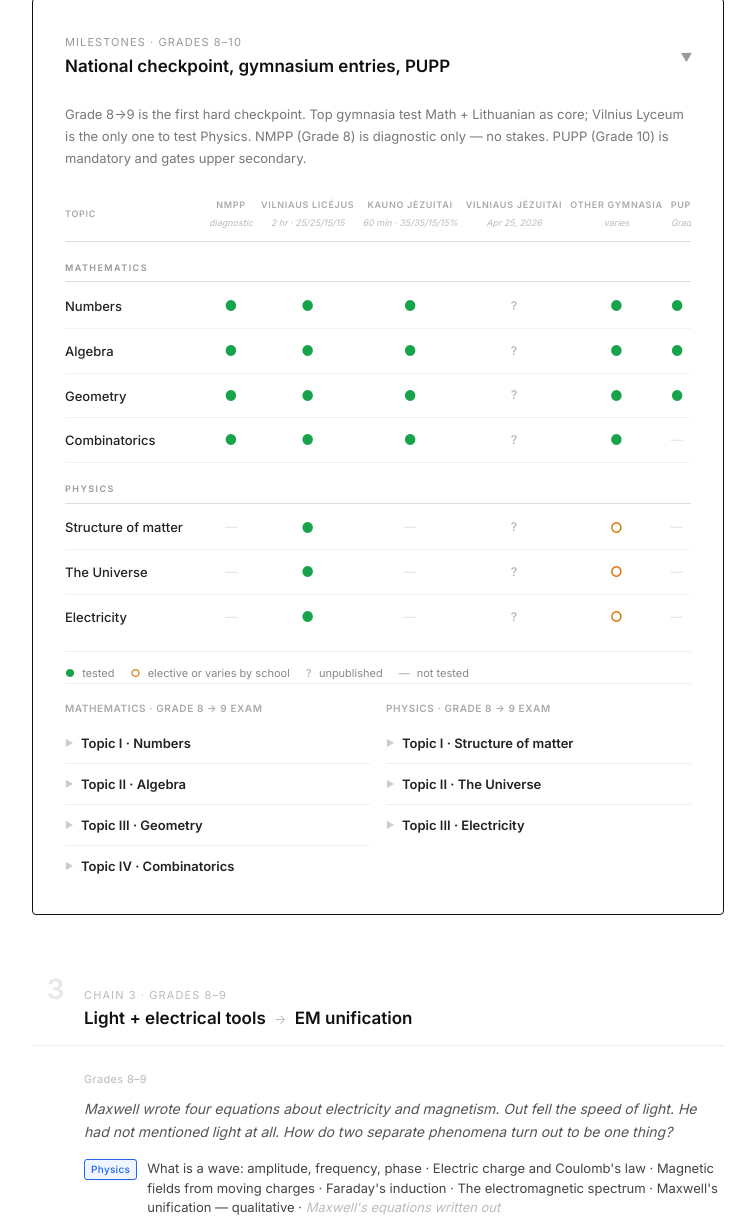
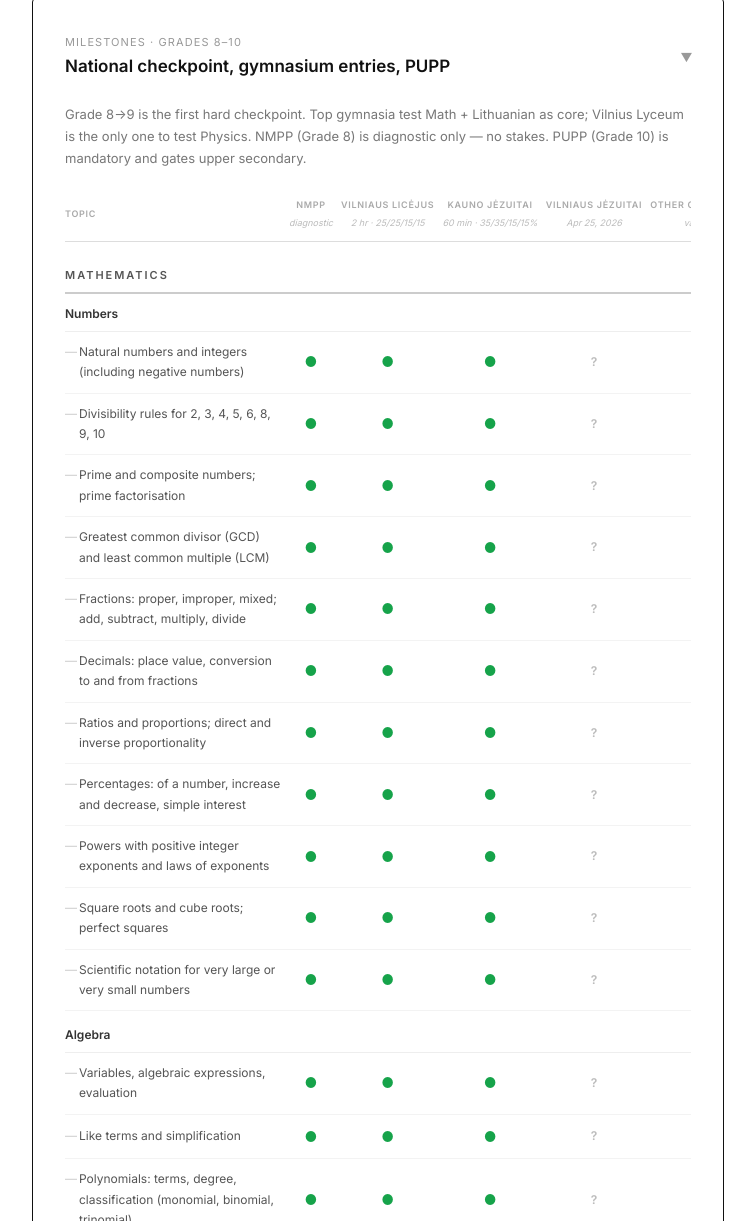
Before and after one commit to adomasgaudi/Dark-Dark-Forest, a plain HTML site: page curriculum/map.html in a window 1280 px wide. Shown: the part 2738-3959 px from the top of the page, without its empty margins (262-1017 px from the left). Drawn offline with Linux system fonts and the light colour scheme.

Commit message:
js table

```diff
--- a/curriculum/map.html
+++ b/curriculum/map.html
@@ -555,20 +555,50 @@
     font-style: italic;
   }
 
+  /* Subject divider (Mathematics, Physics) */
   .exam-table .topic-section td {
-    font-size: 9px;
-    letter-spacing: 0.16em;
+    font-size: 11px;
+    letter-spacing: 0.18em;
     text-transform: uppercase;
-    color: #999;
+    color: #555;
+    font-weight: 700;
+    text-align: left;
+    padding: 24px 0 8px;
+    border-bottom: 2px solid #ccc;
+    background: transparent;
+  }
+
+  /* Topic divider within a subject (Numbers, Algebra, etc.) */
+  .exam-table .topic-header td {
+    font-size: 12px;
+    color: #333;
     font-weight: 600;
     text-align: left;
-    padding: 18px 0 6px;
-    border-bottom: 1px solid #ddd;
+    padding: 14px 0 6px;
+    border-bottom: 1px solid #eee;
+    border-top: none;
     background: transparent;
   }
 
-  .exam-table .topic-section + tr td {
-    padding-top: 12px;
+  .exam-table .topic-section + tr td,
+  .exam-table .topic-header + tr td {
+    padding-top: 10px;
+  }
+
+  .exam-table td.point-text {
+    font-weight: 400;
+    font-size: 12px;
+    color: #555;
+    padding-left: 14px;
+    position: relative;
+    min-width: 220px;
+  }
+
+  .exam-table td.point-text::before {
+    content: '—';
+    position: absolute;
+    left: 0;
+    color: #ccc;
   }
 
   .exam-legend {
@@ -923,92 +953,8 @@
 
   <p class="milestone-desc">Grade 8→9 is the first hard checkpoint. Top gymnasia test Math + Lithuanian as core; Vilnius Lyceum is the only one to test Physics. NMPP (Grade 8) is diagnostic only — no stakes. PUPP (Grade 10) is mandatory and gates upper secondary.</p>
 
-  <div class="exam-table-wrap">
-    <table class="exam-table">
-      <thead>
-        <tr>
-          <th>Topic</th>
-          <th>NMPP<span class="col-sub">diagnostic</span></th>
-          <th>Vilniaus Licėjus<span class="col-sub">2 hr · 25/25/15/15</span></th>
-          <th>Kauno Jėzuitai<span class="col-sub">60 min · 35/35/15/15%</span></th>
-          <th>Vilniaus Jėzuitai<span class="col-sub">Apr 25, 2026</span></th>
-          <th>Other gymnasia<span class="col-sub">varies</span></th>
-          <th>PUPP<span class="col-sub">Grade 10 gate</span></th>
-        </tr>
-      </thead>
-      <tbody>
-
-        <tr class="topic-section"><td colspan="7">Mathematics</td></tr>
-
-        <tr>
-          <td>Numbers</td>
-          <td><span class="yes">●</span></td>
-          <td><span class="yes">●</span></td>
-          <td><span class="yes">●</span></td>
-          <td><span class="unk">?</span></td>
-          <td><span class="yes">●</span></td>
-          <td><span class="yes">●</span></td>
-        </tr>
-        <tr>
-          <td>Algebra</td>
-          <td><span class="yes">●</span></td>
-          <td><span class="yes">●</span></td>
-          <td><span class="yes">●</span></td>
-          <td><span class="unk">?</span></td>
-          <td><span class="yes">●</span></td>
-          <td><span class="yes">●</span></td>
-        </tr>
-        <tr>
-          <td>Geometry</td>
-          <td><span class="yes">●</span></td>
-          <td><span class="yes">●</span></td>
-          <td><span class="yes">●</span></td>
-          <td><span class="unk">?</span></td>
-          <td><span class="yes">●</span></td>
-          <td><span class="yes">●</span></td>
-        </tr>
-        <tr>
-          <td>Combinatorics</td>
-          <td><span class="yes">●</span></td>
-          <td><span class="yes">●</span></td>
-          <td><span class="yes">●</span></td>
-          <td><span class="unk">?</span></td>
-          <td><span class="yes">●</span></td>
-          <td><span class="no">—</span></td>
-        </tr>
-
-        <tr class="topic-section"><td colspan="7">Physics</td></tr>
-
-        <tr>
-          <td>Structure of matter</td>
-          <td><span class="no">—</span></td>
-          <td><span class="yes">●</span></td>
-          <td><span class="no">—</span></td>
-          <td><span class="unk">?</span></td>
-          <td><span class="elec">○</span></td>
-          <td><span class="no">—</span></td>
-        </tr>
-        <tr>
-          <td>The Universe</td>
-          <td><span class="no">—</span></td>
-          <td><span class="yes">●</span></td>
-          <td><span class="no">—</span></td>
-          <td><span class="unk">?</span></td>
-          <td><span class="elec">○</span></td>
-          <td><span class="no">—</span></td>
-        </tr>
-        <tr>
-          <td>Electricity</td>
-          <td><span class="no">—</span></td>
-          <td><span class="yes">●</span></td>
-          <td><span class="no">—</span></td>
-          <td><span class="unk">?</span></td>
-          <td><span class="elec">○</span></td>
-          <td><span class="no">—</span></td>
-        </tr>
-
-      </tbody>
-    </table>
+  <div class="exam-table-wrap" id="exam-table-8-10-mount">
+    <!-- Rendered from examData8to10 at bottom of file -->
   </div>
 
   <div class="exam-legend">
@@ -1017,160 +963,8 @@
     <span><b style="color:#bbb;">?</b> unpublished</span>
     <span><b style="color:#bbb;">—</b> not tested</span>
   </div>
-  <div class="milestone-grid">
-
-    <div class="ms-col">
-      <div class="ms-col-title">Mathematics · Grade 8 → 9 exam</div>
-
-      <div class="ms-topic">
-        <div class="ms-topic-title" onclick="this.parentElement.classList.toggle('open')">
-          <span class="ms-topic-arrow">▶</span> Topic I · Numbers
-        </div>
-        <div class="ms-topic-body">
-          <ul class="ms-topic-list">
-            <li>Natural numbers and integers (including negative numbers and operations on them)</li>
-            <li>Divisibility rules for 2, 3, 4, 5, 6, 8, 9, 10</li>
-            <li>Prime and composite numbers; prime factorisation</li>
-            <li>Greatest common divisor (GCD) and least common multiple (LCM)</li>
-            <li>Fractions: proper, improper, mixed; add, subtract, multiply, divide</li>
-            <li>Decimals: place value, conversion to and from fractions</li>
-            <li>Ratios and proportions; direct and inverse proportionality</li>
-            <li>Percentages: of a number, increase and decrease, simple interest</li>
-            <li>Powers with positive integer exponents and laws of exponents</li>
-            <li>Square roots and cube roots; perfect squares</li>
-            <li>Scientific notation for very large or very small numbers</li>
-          </ul>
-        </div>
-      </div>
-
-      <div class="ms-topic">
-        <div class="ms-topic-title" onclick="this.parentElement.classList.toggle('open')">
-          <span class="ms-topic-arrow">▶</span> Topic II · Algebra
-        </div>
-        <div class="ms-topic-body">
-          <ul class="ms-topic-list">
-            <li>Variables, algebraic expressions, evaluation</li>
-            <li>Like terms and simplification</li>
-            <li>Polynomials: terms, degree, classification (monomial, binomial, trinomial)</li>
-            <li>Polynomial operations: addition, subtraction, multiplication</li>
-            <li>Special products: (a+b)², (a−b)², (a+b)(a−b)</li>
-            <li>Factoring: common factor, grouping, special patterns (difference of squares, perfect square trinomial)</li>
-            <li>Linear equations in one variable: solving and checking</li>
-            <li>Linear inequalities: solving and graphing on a number line</li>
-            <li>Systems of two linear equations: substitution and elimination</li>
-            <li>Word problems: motion (d = v·t), mixture, age, money</li>
-          </ul>
-        </div>
-      </div>
-
-      <div class="ms-topic">
-        <div class="ms-topic-title" onclick="this.parentElement.classList.toggle('open')">
-          <span class="ms-topic-arrow">▶</span> Topic III · Geometry
-        </div>
-        <div class="ms-topic-body">
-          <ul class="ms-topic-list">
-            <li>Angle types: acute, right, obtuse, straight, reflex; complementary, supplementary, vertical</li>
-            <li>Parallel lines cut by a transversal: corresponding, alternate interior, alternate exterior, co-interior angles</li>
-            <li>Triangles by sides: scalene, isosceles, equilateral</li>
-            <li>Triangles by angles: acute, right, obtuse</li>
-            <li>Triangle angle sum = 180°; exterior angle theorem</li>
-            <li>Congruence criteria: SSS, SAS, ASA, AAS, RHS</li>
-            <li>Pythagorean theorem and its converse</li>
-            <li>Perimeter and area: rectangle, square, parallelogram, triangle, trapezoid, rhombus</li>
-            <li>Quadrilateral properties and classification</li>
-            <li>Circle: radius, diameter, chord, circumference, area</li>
-            <li>3D solids: cube, cuboid, prism, pyramid, cylinder, cone, sphere</li>
-            <li>Surface area and volume of the above solids</li>
-          </ul>
-        </div>
-      </div>
-
-      <div class="ms-topic">
-        <div class="ms-topic-title" onclick="this.parentElement.classList.toggle('open')">
-          <span class="ms-topic-arrow">▶</span> Topic IV · Combinatorics
-        </div>
-        <div class="ms-topic-body">
-          <ul class="ms-topic-list">
-            <li>Fundamental counting principle (multiplication rule)</li>
-            <li>Addition rule for mutually exclusive cases</li>
-            <li>Tree diagrams for systematic counting</li>
-            <li>Simple permutations and arrangements</li>
-            <li>Simple combinations</li>
-            <li>Basic factorial notation</li>
-          </ul>
-          <div class="ms-topic-note">Limited to simple problems at this level.</div>
-        </div>
-      </div>
-    </div>
-
-    <div class="ms-col">
-      <div class="ms-col-title">Physics · Grade 8 → 9 exam</div>
-
-      <div class="ms-topic">
-        <div class="ms-topic-title" onclick="this.parentElement.classList.toggle('open')">
-          <span class="ms-topic-arrow">▶</span> Topic I · Structure of matter
-        </div>
-        <div class="ms-topic-body">
-          <ul class="ms-topic-list">
-            <li>Atomic notation: chemical symbol with mass number A on top, atomic number Z on bottom</li>
-            <li>Atomic number Z = number of protons (defines the element)</li>
-            <li>Mass number A = protons + neutrons</li>
-            <li>Isotopes: same Z, different A (e.g. ¹²C, ¹³C, ¹⁴C)</li>
-            <li><strong>Alpha decay (α):</strong> emits a helium nucleus; A −4, Z −2</li>
-            <li><strong>Beta-minus decay (β⁻):</strong> neutron → proton + electron; A unchanged, Z +1</li>
-            <li><strong>Beta-plus decay (β⁺):</strong> proton → neutron + positron; A unchanged, Z −1</li>
-            <li><strong>Gamma emission (γ):</strong> high-energy photon; A and Z unchanged</li>
-            <li>Half-life: time for half a radioactive sample to decay</li>
-            <li>Nuclear fission: heavy nucleus splits (uranium-235, chain reaction)</li>
-            <li>Nuclear fusion: light nuclei combine into heavier ones (hydrogen → helium in stars)</li>
-            <li>Conservation of atomic and mass numbers in nuclear equations</li>
-            <li>Radiation protection: distance, time, shielding (paper for α, aluminium for β, lead for γ)</li>
-          </ul>
-          <div class="ms-topic-note">Basically: what atoms are made of and how they break apart.</div>
-        </div>
-      </div>
-
-      <div class="ms-topic">
-        <div class="ms-topic-title" onclick="this.parentElement.classList.toggle('open')">
-          <span class="ms-topic-arrow">▶</span> Topic II · The Universe
-        </div>
-        <div class="ms-topic-body">
-          <ul class="ms-topic-list">
-            <li>Hierarchy of cosmic objects: planet, moon, star, planetary system, star cluster, nebula, galaxy, galaxy cluster</li>
-            <li>The Solar System: Sun + 8 planets, moons, asteroid belt</li>
-            <li>Nebulae as stellar nurseries: emission, dark, planetary, supernova remnants</li>
-            <li>Stellar energy source: nuclear fusion of hydrogen into helium (proton-proton chain)</li>
-            <li><strong>Low-mass stars (~Sun):</strong> main sequence → red giant → planetary nebula → white dwarf</li>
-            <li><strong>High-mass stars (≥8 solar masses):</strong> main sequence → red supergiant → supernova → neutron star or black hole</li>
-            <li>Galaxy types: spiral (Milky Way), elliptical, irregular</li>
-            <li>Light-year as a unit of distance</li>
-            <li>The Big Bang and the expanding universe (brief introduction)</li>
-          </ul>
-          <div class="ms-topic-note">Surprisingly deep for a Grade 8 exam — they need to know how stars live and die.</div>
-        </div>
-      </div>
-
-      <div class="ms-topic">
-        <div class="ms-topic-title" onclick="this.parentElement.classList.toggle('open')">
-          <span class="ms-topic-arrow">▶</span> Topic III · Electricity
-        </div>
-        <div class="ms-topic-body">
-          <ul class="ms-topic-list">
-            <li>Electric charge: positive and negative, conservation, unit (coulomb, C)</li>
-            <li>Electric current: rate of charge flow, I = Q/t, unit (ampere, A)</li>
-            <li>Voltage / potential difference: energy per charge, V = W/Q, unit (volt, V)</li>
-            <li>Resistance: opposition to current, R = V/I, unit (ohm, Ω) — Ohm's law</li>
-            <li>Electrical work: W = V·I·t, unit (joule, J)</li>
-            <li>Electrical power: P = V·I, unit (watt, W); kilowatt-hour (kWh) for energy bills</li>
-            <li><strong>Series circuits:</strong> current the same throughout; voltages add; resistances add</li>
-            <li><strong>Parallel circuits:</strong> voltage the same across branches; currents add; 1/R = 1/R₁ + 1/R₂</li>
-            <li>Reading circuit diagrams: symbols for battery, resistor, switch, bulb, ammeter, voltmeter</li>
-            <li>Unit conversions: mA↔A, mV↔V, kΩ↔Ω, kWh↔J</li>
-          </ul>
-        </div>
-      </div>
-    </div>
-
+  <div class="milestone-grid" id="scope-view-8-10-mount">
+    <!-- Rendered from examData8to10 at bottom of file -->
   </div>
 
   </div><!-- /.milestone-body -->
@@ -1515,5 +1309,274 @@
   Math thread to be added. Chain 6 to be defined.
 </footer>
 
+
+<!-- ═════════════════════════════════════════════════════════ -->
+<!-- EXAM + SCOPE DATA · Grades 8–10                            -->
+<!-- Single source of truth. Drives both the exam-coverage      -->
+<!-- table and the per-topic scope view.                        -->
+<!--                                                            -->
+<!-- To edit a topic's bullets: find it in examData8to10.       -->
+<!-- To change exam coverage: edit defaultCoverage profile,     -->
+<!--   or add `topicCoverage` to override per topic,            -->
+<!--   or use { text, coverage } object form per point.         -->
+<!-- ═════════════════════════════════════════════════════════ -->
+
+<script>
+
+const examData8to10 = {
+
+  exams: [
+    { id: 'nmpp',  name: 'NMPP',              sub: 'diagnostic' },
+    { id: 'vl',    name: 'Vilniaus Licėjus',  sub: '2 hr · 25/25/15/15' },
+    { id: 'kj',    name: 'Kauno Jėzuitai',    sub: '60 min · 35/35/15/15%' },
+    { id: 'vj',    name: 'Vilniaus Jėzuitai', sub: 'Apr 25, 2026' },
+    { id: 'other', name: 'Other gymnasia',    sub: 'varies' },
+    { id: 'pupp',  name: 'PUPP',              sub: 'Grade 10 gate' }
+  ],
+
+  // Re-usable coverage profiles. Per-subject default; topics or
+  // individual points can override.
+  defaultCoverage: {
+    math:    { nmpp: '●', vl: '●', kj: '●', vj: '?', other: '●', pupp: '●' },
+    physics: { nmpp: '—', vl: '●', kj: '—', vj: '?', other: '○', pupp: '—' }
+  },
+
+  subjects: [
+
+    {
+      name: 'Mathematics',
+      shortName: 'Mathematics · Grade 8 → 9 exam',
+      defaultProfile: 'math',
+      topics: [
+        {
+          name: 'Numbers',
+          points: [
+            'Natural numbers and integers (including negative numbers)',
+            'Divisibility rules for 2, 3, 4, 5, 6, 8, 9, 10',
+            'Prime and composite numbers; prime factorisation',
+            'Greatest common divisor (GCD) and least common multiple (LCM)',
+            'Fractions: proper, improper, mixed; add, subtract, multiply, divide',
+            'Decimals: place value, conversion to and from fractions',
+            'Ratios and proportions; direct and inverse proportionality',
+            'Percentages: of a number, increase and decrease, simple interest',
+            'Powers with positive integer exponents and laws of exponents',
+            'Square roots and cube roots; perfect squares',
+            'Scientific notation for very large or very small numbers'
+          ]
+        },
+        {
+          name: 'Algebra',
+          points: [
+            'Variables, algebraic expressions, evaluation',
+            'Like terms and simplification',
+            'Polynomials: terms, degree, classification (monomial, binomial, trinomial)',
+            'Polynomial operations: addition, subtraction, multiplication',
+            'Special products: (a+b)², (a−b)², (a+b)(a−b)',
+            'Factoring: common factor, grouping, special patterns (difference of squares, perfect square trinomial)',
+            'Linear equations in one variable: solving and checking',
+            'Linear inequalities: solving and graphing on a number line',
+            'Systems of two linear equations: substitution and elimination',
+            'Word problems: motion (d = v·t), mixture, age, money'
+          ]
+        },
+        {
+          name: 'Geometry',
+          points: [
+            'Angle types: acute, right, obtuse, straight, reflex; complementary, supplementary, vertical',
+            'Parallel lines cut by a transversal: corresponding, alternate interior, alternate exterior, co-interior',
+            'Triangles by sides: scalene, isosceles, equilateral',
+            'Triangles by angles: acute, right, obtuse',
+            'Triangle angle sum = 180°; exterior angle theorem',
+            'Congruence criteria: SSS, SAS, ASA, AAS, RHS',
+            'Pythagorean theorem and its converse',
+            'Perimeter and area: rectangle, square, parallelogram, triangle, trapezoid, rhombus',
+            'Quadrilateral properties and classification',
+            'Circle: radius, diameter, chord, circumference, area',
+            '3D solids: cube, cuboid, prism, pyramid, cylinder, cone, sphere',
+            'Surface area and volume of the above solids'
+          ]
+        },
+        {
+          name: 'Combinatorics',
+          note: 'Limited to simple problems at this level.',
+          topicCoverage: { pupp: '—' },  // PUPP syllabus does not include combinatorics
+          points: [
+            'Fundamental counting principle (multiplication rule)',
+            'Addition rule for mutually exclusive cases',
+            'Tree diagrams for systematic counting',
+            'Simple permutations and arrangements',
+            'Simple combinations',
+            'Basic factorial notation'
+          ]
+        }
+      ]
+    },
+
+    {
+      name: 'Physics',
+      shortName: 'Physics · Grade 8 → 9 exam',
+      defaultProfile: 'physics',
+      topics: [
+        {
+          name: 'Structure of matter',
+          note: 'Basically: what atoms are made of and how they break apart.',
+          points: [
+            'Atomic notation: chemical symbol with mass number A on top, atomic number Z on bottom',
+            'Atomic number Z = number of protons (defines the element)',
+            'Mass number A = protons + neutrons',
+            'Isotopes: same Z, different A (e.g. ¹²C, ¹³C, ¹⁴C)',
+            '<strong>Alpha decay (α):</strong> emits a helium nucleus; A −4, Z −2',
+            '<strong>Beta-minus decay (β⁻):</strong> neutron → proton + electron; A unchanged, Z +1',
+            '<strong>Beta-plus decay (β⁺):</strong> proton → neutron + positron; A unchanged, Z −1',
+            '<strong>Gamma emission (γ):</strong> high-energy photon; A and Z unchanged',
+            'Half-life: time for half a radioactive sample to decay',
+            'Nuclear fission: heavy nucleus splits (uranium-235, chain reaction)',
+            'Nuclear fusion: light nuclei combine into heavier ones (hydrogen → helium in stars)',
+            'Conservation of atomic and mass numbers in nuclear equations',
+            'Radiation protection: distance, time, shielding (paper for α, aluminium for β, lead for γ)'
+          ]
+        },
+        {
+          name: 'The Universe',
+          note: 'Surprisingly deep for a Grade 8 exam — they need to know how stars live and die.',
+          points: [
+            'Hierarchy of cosmic objects: planet, moon, star, planetary system, star cluster, nebula, galaxy, galaxy cluster',
+            'The Solar System: Sun + 8 planets, moons, asteroid belt',
+            'Nebulae as stellar nurseries: emission, dark, planetary, supernova remnants',
+            'Stellar energy source: nuclear fusion of hydrogen into helium (proton-proton chain)',
+            '<strong>Low-mass stars (~Sun):</strong> main sequence → red giant → planetary nebula → white dwarf',
+            '<strong>High-mass stars (≥8 solar masses):</strong> main sequence → red supergiant → supernova → neutron star or black hole',
+            'Galaxy types: spiral (Milky Way), elliptical, irregular',
+            'Light-year as a unit of distance',
+            'The Big Bang and the expanding universe (brief introduction)'
+          ]
+        },
+        {
+          name: 'Electricity',
+          points: [
+            'Electric charge: positive and negative, conservation, unit (coulomb, C)',
+            'Electric current: rate of charge flow, I = Q/t, unit (ampere, A)',
+            'Voltage / potential difference: energy per charge, V = W/Q, unit (volt, V)',
+            "Resistance: opposition to current, R = V/I, unit (ohm, Ω) — Ohm's law",
+            'Electrical work: W = V·I·t, unit (joule, J)',
+            'Electrical power: P = V·I, unit (watt, W); kilowatt-hour (kWh) for energy bills',
+            '<strong>Series circuits:</strong> current same throughout; voltages add; resistances add',
+            '<strong>Parallel circuits:</strong> voltage same across branches; currents add; 1/R = 1/R₁ + 1/R₂',
+            'Reading circuit diagrams: symbols for battery, resistor, switch, bulb, ammeter, voltmeter',
+            'Unit conversions: mA↔A, mV↔V, kΩ↔Ω, kWh↔J'
+          ]
+        }
+      ]
+    }
+
+  ]
+};
+
+
+// === RENDER HELPERS ===
+
+function _symbolClass(s) {
+  if (s === '●') return 'yes';
+  if (s === '○') return 'elec';
+  if (s === '?') return 'unk';
+  return 'no';
+}
+
+function _resolveCoverage(data, subject, topic, point) {
+  const subjectDefault = data.defaultCoverage[subject.defaultProfile] || {};
+  const topicCoverage  = Object.assign({}, subjectDefault, topic.topicCoverage || {});
+  if (typeof point === 'object' && point.coverage) {
+    return Object.assign({}, topicCoverage, point.coverage);
+  }
+  return topicCoverage;
+}
+
+function _pointText(point) {
+  return typeof point === 'string' ? point : point.text;
+}
+
+
+// === EXAM CROSS-REFERENCE TABLE ===
+
+function renderExamTable(mountId, data) {
+  const mount = document.getElementById(mountId);
+  if (!mount) return;
+
+  const exams = data.exams;
+  const totalCols = exams.length + 1;
+  let html = '<table class="exam-table"><thead><tr><th>Topic</th>';
+
+  exams.forEach(e => {
+    html += '<th>' + e.name + '<span class="col-sub">' + e.sub + '</span></th>';
+  });
+  html += '</tr></thead><tbody>';
+
+  data.subjects.forEach(subject => {
+    html += '<tr class="topic-section"><td colspan="' + totalCols + '">' + subject.name + '</td></tr>';
+
+    subject.topics.forEach(topic => {
+      html += '<tr class="topic-header"><td colspan="' + totalCols + '">' + topic.name + '</td></tr>';
+
+      topic.points.forEach(point => {
+        const coverage = _resolveCoverage(data, subject, topic, point);
+        html += '<tr><td class="point-text">' + _pointText(point) + '</td>';
+        exams.forEach(e => {
+          const sym = coverage[e.id] || '—';
+          html += '<td><span class="' + _symbolClass(sym) + '">' + sym + '</span></td>';
+        });
+        html += '</tr>';
+      });
+    });
+  });
+
+  html += '</tbody></table>';
+  mount.innerHTML = html;
+}
+
+
+// === PER-TOPIC SCOPE VIEW (2 columns, collapsible topics) ===
+
+function renderScopeView(mountId, data) {
+  const mount = document.getElementById(mountId);
+  if (!mount) return;
+
+  const roman = ['I', 'II', 'III', 'IV', 'V', 'VI', 'VII', 'VIII'];
+  let html = '';
+
+  data.subjects.forEach(subject => {
+    html += '<div class="ms-col">';
+    html += '<div class="ms-col-title">' + (subject.shortName || subject.name) + '</div>';
+
+    subject.topics.forEach((topic, idx) => {
+      html += '<div class="ms-topic">';
+      html += '<div class="ms-topic-title" onclick="this.parentElement.classList.toggle(\'open\')">';
+      html += '<span class="ms-topic-arrow">▶</span> Topic ' + roman[idx] + ' · ' + topic.name;
+      html += '</div>';
+      html += '<div class="ms-topic-body">';
+      html += '<ul class="ms-topic-list">';
+      topic.points.forEach(point => {
+        html += '<li>' + _pointText(point) + '</li>';
+      });
+      html += '</ul>';
+      if (topic.note) {
+        html += '<div class="ms-topic-note">' + topic.note + '</div>';
+      }
+      html += '</div></div>';
+    });
+
+    html += '</div>';
+  });
+
+  mount.innerHTML = html;
+}
+
+
+// === MOUNT ===
+
+renderExamTable('exam-table-8-10-mount', examData8to10);
+renderScopeView('scope-view-8-10-mount', examData8to10);
+
+</script>
+
 </body>
 </html>
```
